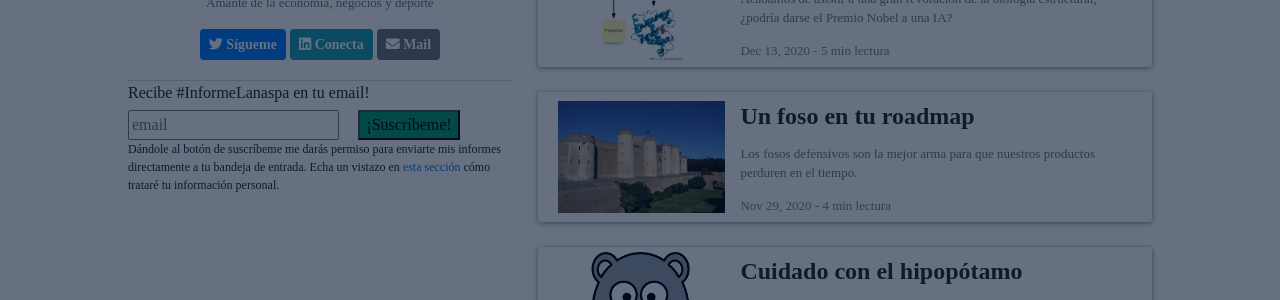
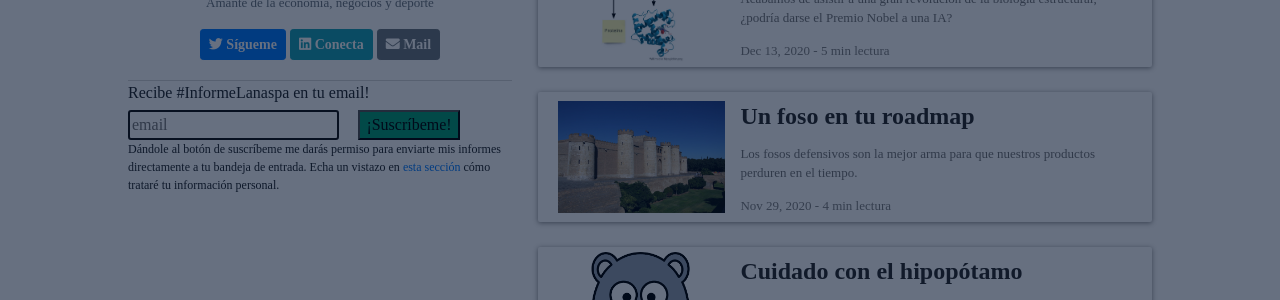
Before and after one commit to planaspa/planaspa.github.io, a Jekyll site: the page built from index.markdown, in a window 1280 px wide. Shown: the part 298-598 px from the top of the page. Built offline with Jekyll 4.4.1, drawn with Linux system fonts in a browser that asks for light colours; nearby versions of some CDN libraries; comment, search, counter and statistics services are not loaded.

Commit message:
Added autofocus so CTA is improved

```diff
--- a/index.markdown
+++ b/index.markdown
@@ -47,7 +47,7 @@ summary: "Sitio web personal de Pablo Lanaspa. Publico opiniones personales acer
                     <div class="email_container">
                         <div class="email_container_left">
                             <div id="mc_embed_signup_scroll">
-                                <input type="email" style="width:100%" value="" name="EMAIL" class="email" id="mce-EMAIL" placeholder="email" required>
+                                <input autofocus type="email" style="width:100%" value="" name="EMAIL" class="email" id="mce-EMAIL" placeholder="email" required>
                             </div>
                         </div>
                         <div class="email_container_right">
--- a/subscribe.markdown
+++ b/subscribe.markdown
@@ -49,7 +49,7 @@ summary: "¡Suscríbete a #InformeLanaspa! Tecnología, innovación, IA, econom
             <div class="email_container">
                 <div class="email_container_left">
                     <div id="mc_embed_signup_scroll">
-                        <input type="email" style="width:100%" value="" name="EMAIL" class="email" id="mce-EMAIL" placeholder="email" required>
+                        <input autofocus type="email" style="width:100%" value="" name="EMAIL" class="email" id="mce-EMAIL" placeholder="email" required>
                     </div>
                 </div>
                 <div class="email_container_right">
```
